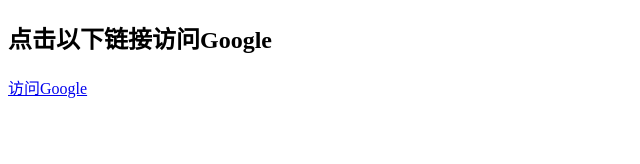
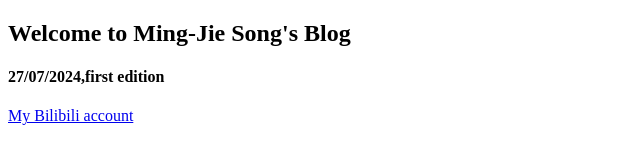
Before and after one commit to mjsong197/mjsong, a plain HTML site: page index.html in a window 1280 px wide. Shown: the whole page, without its empty margins (0-640 px from the left). Drawn offline with Linux system fonts and the light colour scheme.

Commit message:
index.html

```diff
--- a/index.html
+++ b/index.html
@@ -5,10 +5,11 @@
 </head>
 <body>
 
-<h2>点击以下链接访问Google</h2>
+<h2>Welcome to Ming-Jie Song's Blog</h2>
+<h4>27/07/2024,first edition</h4>
 
 <!-- 创建一个超链接 -->
-<a href="https://www.google.com">访问Google</a>
+<a href="https://space.bilibili.com/33059587">My Bilibili account</a>
 
 </body>
 </html>
```
